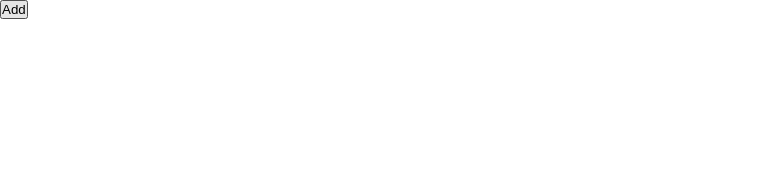
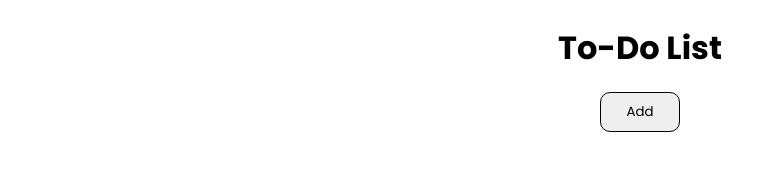
Before and after one commit to SuperPsycho4347/todo-list, a plain HTML site: page index.html in a window 1280 px wide. Shown: the whole page, without its empty margins (0-784 px from the left). Drawn offline with Linux system fonts and the light colour scheme.

Commit message:
added initial styling.

```diff
--- a/index.html
+++ b/index.html
@@ -4,6 +4,10 @@
     <meta charset="UTF-8">
     <meta name="viewport" content="width=device-width, initial-scale=1.0">
     <title>To Do List</title>
+    <link rel="preconnect" href="https://fonts.googleapis.com">
+    <link rel="preconnect" href="https://fonts.gstatic.com" crossorigin>
+    <link href="https://fonts.googleapis.com/css2?family=Lato:ital,wght@0,100;0,300;0,400;0,700;0,900;1,100;1,300;1,400;1,700;1,900&family=Oswald:wght@200..700&family=Poppins:ital,wght@0,100;0,200;0,300;0,400;0,500;0,600;0,700;0,800;0,900;1,100;1,200;1,300;1,400;1,500;1,600;1,700;1,800;1,900&display=swap" rel="stylesheet">
+    <link rel="stylesheet" href="style.css">
     <link rel="stylesheet" href="style.css">
     <script src="script.js" defer></script>
 </head>
@@ -48,7 +52,10 @@
             </div>
         </form>
     </dialog>
-    <button class="add-btn">Add</button>
+    <div class="header">
+        <h1>To-Do List</h1>
+        <button class="add-btn">Add</button>
+    </div>
     <div class="container">
 
     </div>
--- a/style.css
+++ b/style.css
@@ -1,4 +1,21 @@
 * {
     margin: 0;
     padding: 0;
+    font-family: 'Poppins', Helvetica, sans-serif;
 }
+
+.header {
+    display: flex;
+    flex-direction: column;
+    align-items: center;
+    margin-top: 1.5rem;
+    gap: 20px;
+}
+
+.add-btn {
+    width: 80px;
+    height: 40px;
+    border-radius: 10px;
+    border: 1px solid;
+    text-align: center;
+}
```
